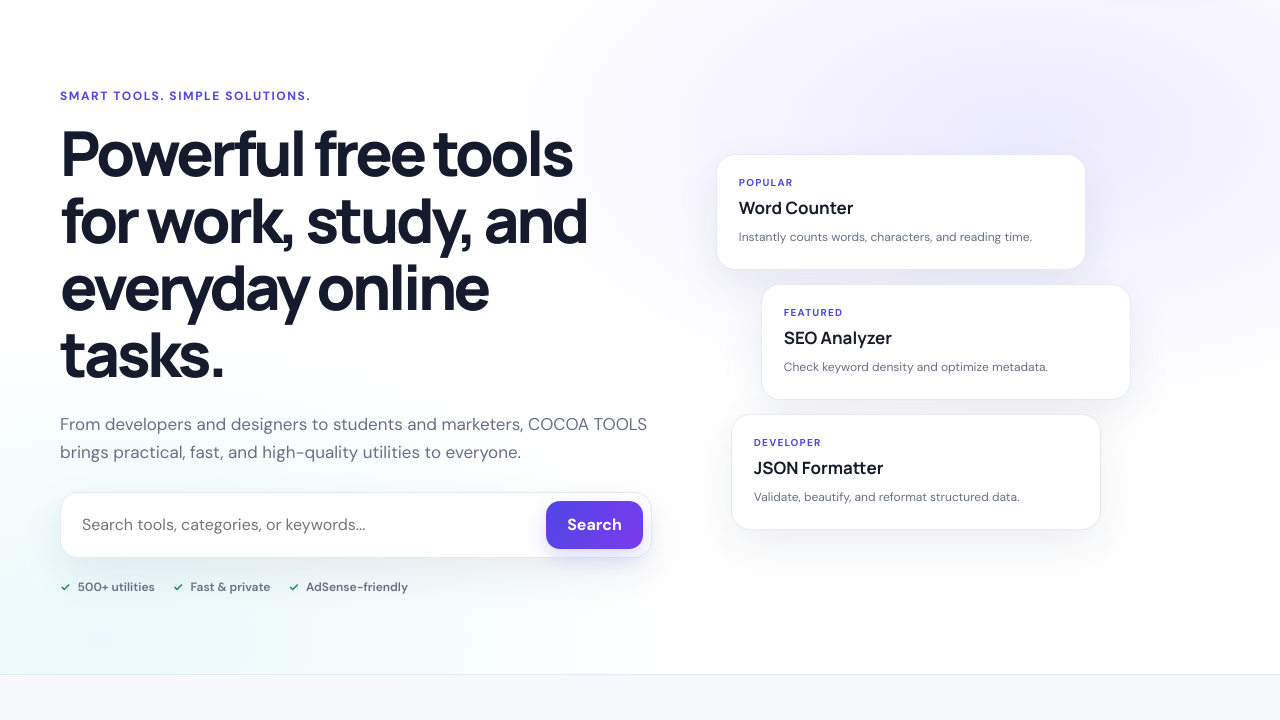
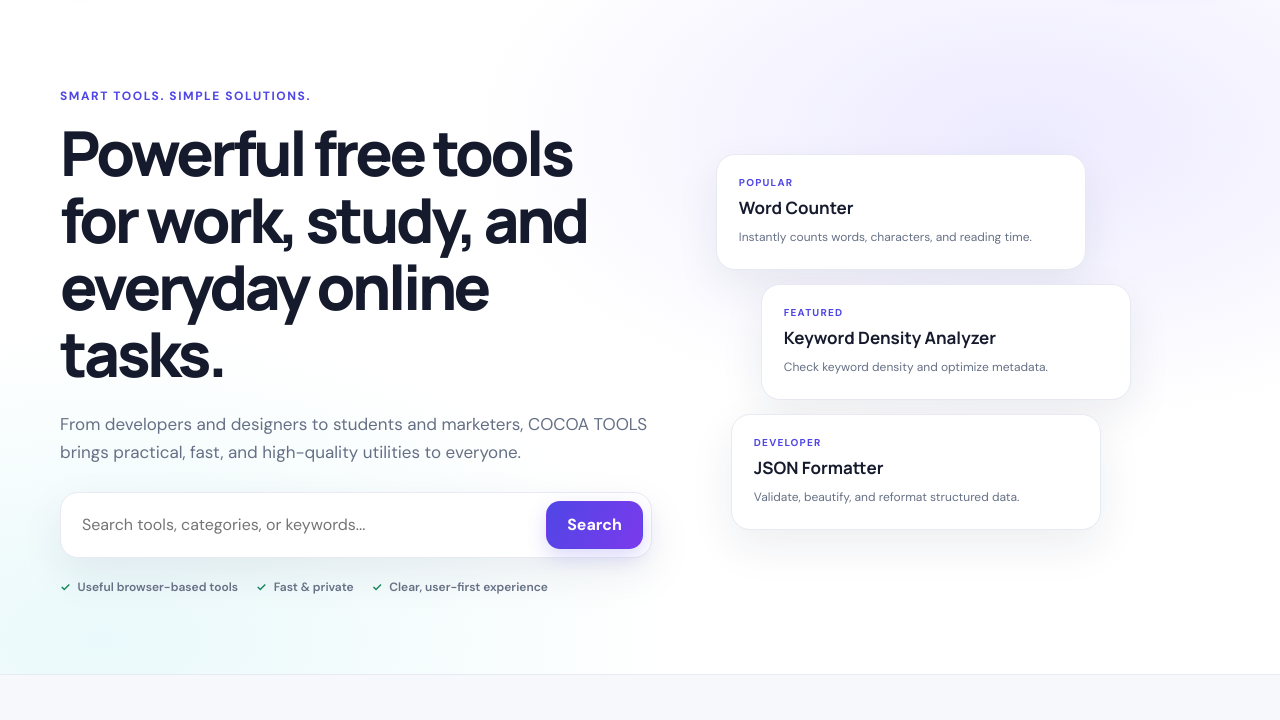
Before and after one commit to cocoatools/cocoatools, a plain HTML site: page index.html in a window 1280 px wide. Shown: the part 80-800 px from the top of the page. Drawn offline with Linux system fonts and the light colour scheme.

Commit message:
Remove unverified homepage claims and placeholder canonical

```diff
--- a/index.html
+++ b/index.html
@@ -10,7 +10,7 @@
     <meta property="og:description" content="Smart Tools. Simple Solutions." />
     <meta property="og:type" content="website" />
     <meta property="og:image" content="/assets/og-cover.svg" />
-    <link rel="canonical" href="https://cocoatools.example.com/" />
+
     <link rel="icon" href="/assets/favicon.svg" type="image/svg+xml" />
     <link rel="stylesheet" href="/assets/styles.css" />
   </head>
@@ -50,9 +50,9 @@
             </div>
             <div id="searchSuggestions" class="search-suggestions" aria-live="polite"></div>
             <div class="hero-meta">
-              <span>500+ utilities</span>
+              <span>Useful browser-based tools</span>
               <span>Fast & private</span>
-              <span>AdSense-friendly</span>
+              <span>Clear, user-first experience</span>
             </div>
           </div>
           <div class="hero-visual">
@@ -63,7 +63,7 @@
             </div>
             <div class="dashboard-card card b">
               <span>Featured</span>
-              <strong>SEO Analyzer</strong>
+              <strong>Keyword Density Analyzer</strong>
               <small>Check keyword density and optimize metadata.</small>
             </div>
             <div class="dashboard-card card c">
```
